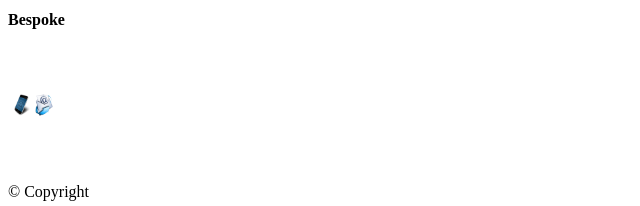
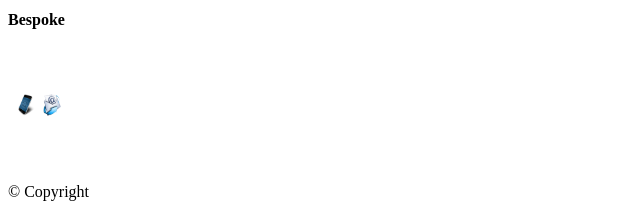
Before and after one commit to DibyaSoft/fdd, a plain HTML site: page index.html in a window 1280 px wide. Shown: the part 718-924 px from the top of the page, 0-640 px from the left. Drawn offline with Linux system fonts and the light colour scheme.

Commit message:
Update index.html

```diff
--- a/index.html
+++ b/index.html
@@ -22,7 +22,7 @@
         <br />
 		<table style="border-style: none">
 		  <tr>
-			<th><a href="tel: +2347040485299"><img src="cellph1_icon.png" style="width: 20px; height: 22px"></a></th><th><h5 style="color: #00FFFF"><a href= "mailto: jibya1@outlook.com"><img src="email_icon.png" style="width: 20px; height: 22px"></a></h5></th>
+			<th></th><th><a href="tel: +2347040485299"><img src="cellph1_icon.png" style="width: 20px; height: 22px"></a></th><th></th><th><h5 style="color: #00FFFF"><a href= "mailto: jibya1@outlook.com"><img src="email_icon.png" style="width: 20px; height: 22px"></a></h5></th>
 		  </tr>
 		  <tr>
 			<td></td><td></td>
```
